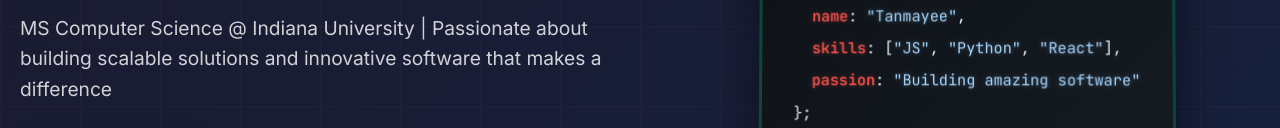
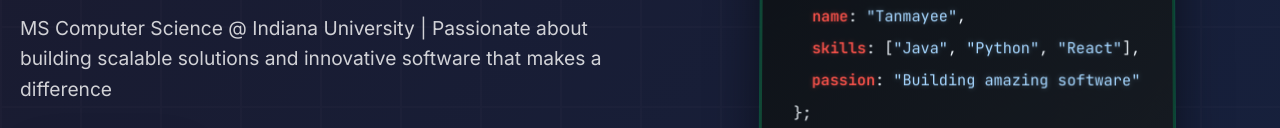
Before and after one commit to Tanmayee2/Hello-This-is-me-Tanmayee, a plain HTML site: page index.html in a window 1280 px wide. Shown: the part 374-502 px from the top of the page. Drawn offline with Linux system fonts and the light colour scheme.

Commit message:
Update index.html

```diff
--- a/index.html
+++ b/index.html
@@ -1433,7 +1433,7 @@
                             <div class="code-line"><span class="comment">// Software Engineer</span></div>
                             <div class="code-line"><span class="keyword">const</span> <span class="variable">developer</span> = {</div>
                             <div class="code-line">&nbsp;&nbsp;<span class="property">name</span>: <span class="string">"Tanmayee"</span>,</div>
-                            <div class="code-line">&nbsp;&nbsp;<span class="property">skills</span>: [<span class="string">"JS"</span>, <span class="string">"Python"</span>, <span class="string">"React"</span>],</div>
+                            <div class="code-line">&nbsp;&nbsp;<span class="property">skills</span>: [<span class="string">"Java"</span>, <span class="string">"Python"</span>, <span class="string">"React"</span>],</div>
                             <div class="code-line">&nbsp;&nbsp;<span class="property">passion</span>: <span class="string">"Building amazing software"</span></div>
                             <div class="code-line">};</div>
                             <div class="code-line"><span class="comment">// Ready to code! 🚀</span><span class="typing-cursor"></span></div>
```
